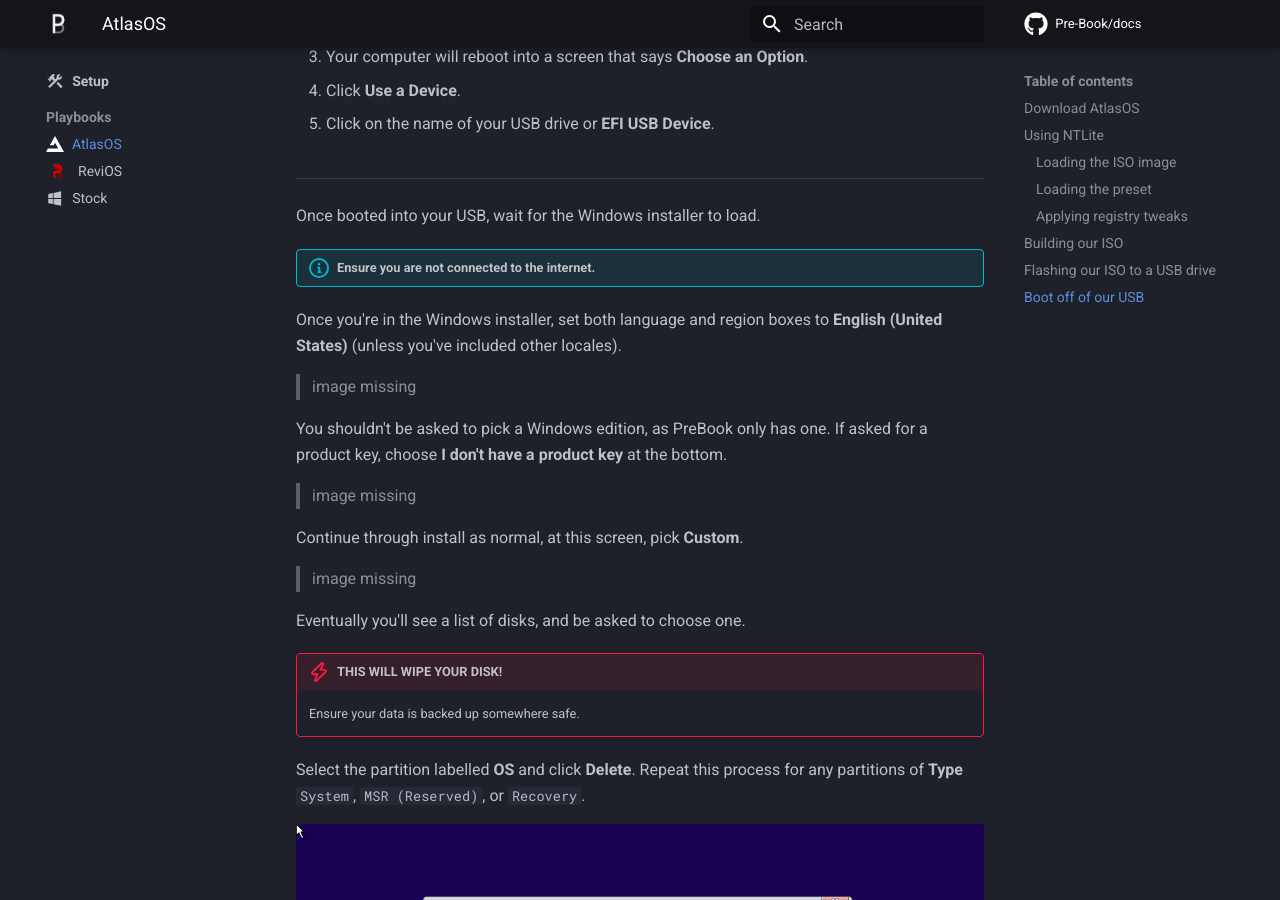
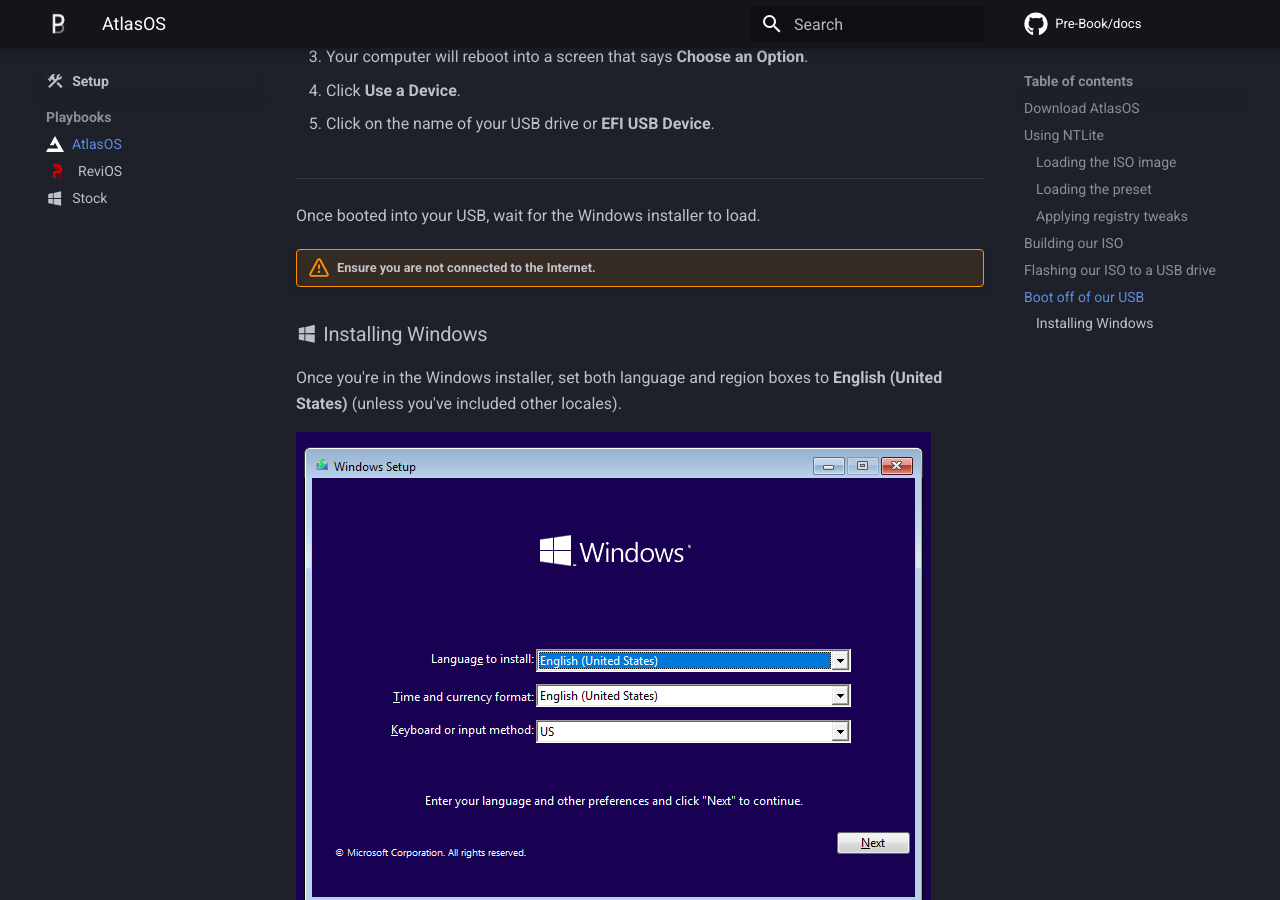
Before and after one commit to Pre-Book/docs, an MkDocs documentation site: the page built from docs/setup/playbooks/atlas.md, in a window 1280 px wide and 900 px high, scrolled down 9251 px. Built offline with MkDocs 1.6.1 and Material for MkDocs 9.7.7, drawn with Linux system fonts in a browser that asks for light colours; comment, search, counter and statistics services are not loaded; some of the changed text lies outside the part shown.

Commit message:
fix(atlas): missing images

```diff
--- a/docs/setup/playbooks/atlas.md
+++ b/docs/setup/playbooks/atlas.md
@@ -206,19 +206,21 @@ Now that the flashing process is complete, take your **`PreBook`** folder and co
 ----
 Once booted into your USB, wait for the Windows installer to load.
 
-!!! info "Ensure you are not connected to the internet."
+!!! warning "Ensure you are not connected to the Internet."
+
+### :material-microsoft-windows: Installing Windows
 
 Once you're in the Windows installer, set both language and region boxes to **English (United States)** (unless you've included other locales).
 
-> image missing
+![winsetup-1](../../assets/winsetup-1.png)
 
 You shouldn't be asked to pick a Windows edition, as PreBook only has one. If asked for a product key, choose **I don't have a product key** at the bottom.
 
-> image missing
+![winsetup-2](../../assets/winsetup-2.png)
 
 Continue through install as normal, at this screen, pick **Custom**.
 
-> image missing
+![winsetup-3](../../assets/winsetup-3.png)
 
 Eventually you'll see a list of disks, and be asked to choose one.
 
@@ -228,9 +230,9 @@ Eventually you'll see a list of disks, and be asked to choose one.
 Select the partition labelled **OS** and click **Delete**. Repeat this process for any partitions of **Type** `System`, `MSR (Reserved)`, or `Recovery`.
 
 
+![revi-partition](../../assets/revi-partition.png)
+*Image Credit: ReviOS Documentation contributors*
 
-<!-- Taken from ReviOS docs. -->
-![revi-partition](../../assets/revi-partition.png)
 
 !!! warning "Do not connect to the internet until the AtlasOS docs tell you to."
 
```
Also changed, not shown: other parts of docs/setup/playbooks/atlas.md (+1 -1 lines), docs/assets/winsetup-1.png (added), docs/assets/winsetup-2.png (added), docs/assets/winsetup-3.png (added).
